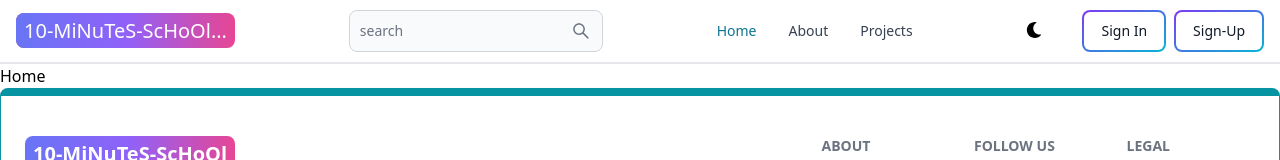
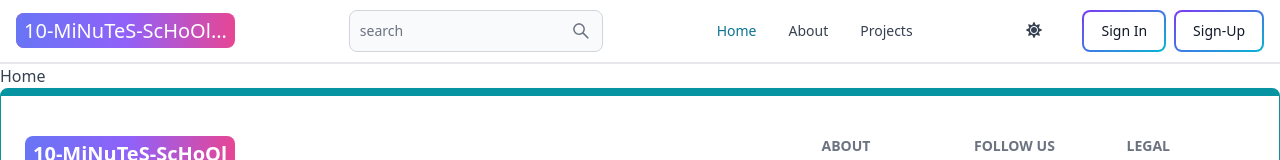
Before and after one commit to Ashraf182003/AshNS-MERN-Blog, a React (Vite) app in the folder client/: page / in a window 1280 px wide. Shown: the top 160 px of the page. Built offline with nearby package versions, Linux system fonts and the light colour scheme; no server answers.

Commit message:
add theme fuvtionality

```diff
--- a/client/src/components/Header.jsx
+++ b/client/src/components/Header.jsx
@@ -3,14 +3,16 @@
 import { Link, useLocation, useNavigate } from "react-router-dom";
 import { useSelector, useDispatch } from "react-redux";
 import { AiOutlineSearch } from "react-icons/ai";
-import { FaMoon } from "react-icons/fa";
+import { FaMoon, FaSun } from "react-icons/fa";
+import { toggleTheme } from "../redux/theme/themeSlice";
 
 export default function Header() {
   const path = useLocation().pathname;
   //location= useLocation()
   //const navigate = useNavigate();
-  //const dispatch = useDispatch();
+  const dispatch = useDispatch();
   const { currentUser } = useSelector((state) => state.user);
+  const {theme} = useSelector((state)=>state.theme)
 
   const handleSignout = async () => {
     //   try {
@@ -55,10 +57,10 @@
       <div className="flex gap-2 md:order-2">
         <button
           className="w-12 h-10 hidden sm:inline riunded-full"
-          color="gray"
+          color="gray" pill onClick={() => dispatch(toggleTheme())}
         >
-          {" "}
-          <FaMoon />
+         {theme === 'light' ? <FaSun /> : <FaMoon />}
+
         </button>
         {currentUser ? (
           <Dropdown
--- /dev/null
+++ b/client/src/components/ThemeProvider.jsx
@@ -0,0 +1,12 @@
+import { useSelector } from 'react-redux';
+
+export default function ThemeProvider({ children }) {
+  const { theme } = useSelector((state) => state.theme);
+  return (
+    <div className={theme}>
+      <div className='bg-white text-gray-700 dark:text-gray-200 dark:bg-[rgb(16,23,42)] min-h-screen'>
+        {children}
+      </div>
+    </div>
+  );
+}
--- a/client/src/main.jsx
+++ b/client/src/main.jsx
@@ -5,11 +5,14 @@
 import {store, persistor} from "./redux/store.js"
 import {Provider} from "react-redux"
 import  {PersistGate} from "redux-persist/integration/react"
+import ThemeProvider from './components/ThemeProvider.jsx'
 
 ReactDOM.createRoot(document.getElementById('root')).render(
   <PersistGate persistor={persistor}>
   <Provider store={store}>
+    <ThemeProvider>
     <App />
+    </ThemeProvider>
   </Provider>
   </PersistGate>
 )
--- a/client/src/redux/store.js
+++ b/client/src/redux/store.js
@@ -1,12 +1,12 @@
 import { configureStore, combineReducers } from '@reduxjs/toolkit';
 import userReducer from './user/userSlice';
-//import themeReducer from './theme/themeSlice';
+import themeReducer from './theme/themeSlice';
 import { persistReducer, persistStore } from 'redux-persist';
 import storage from 'redux-persist/lib/storage';
 
 const rootReducer = combineReducers({
   user: userReducer,
-  //theme: themeReducer,
+  theme: themeReducer,
 });
 
 const persistConfig = {
```
